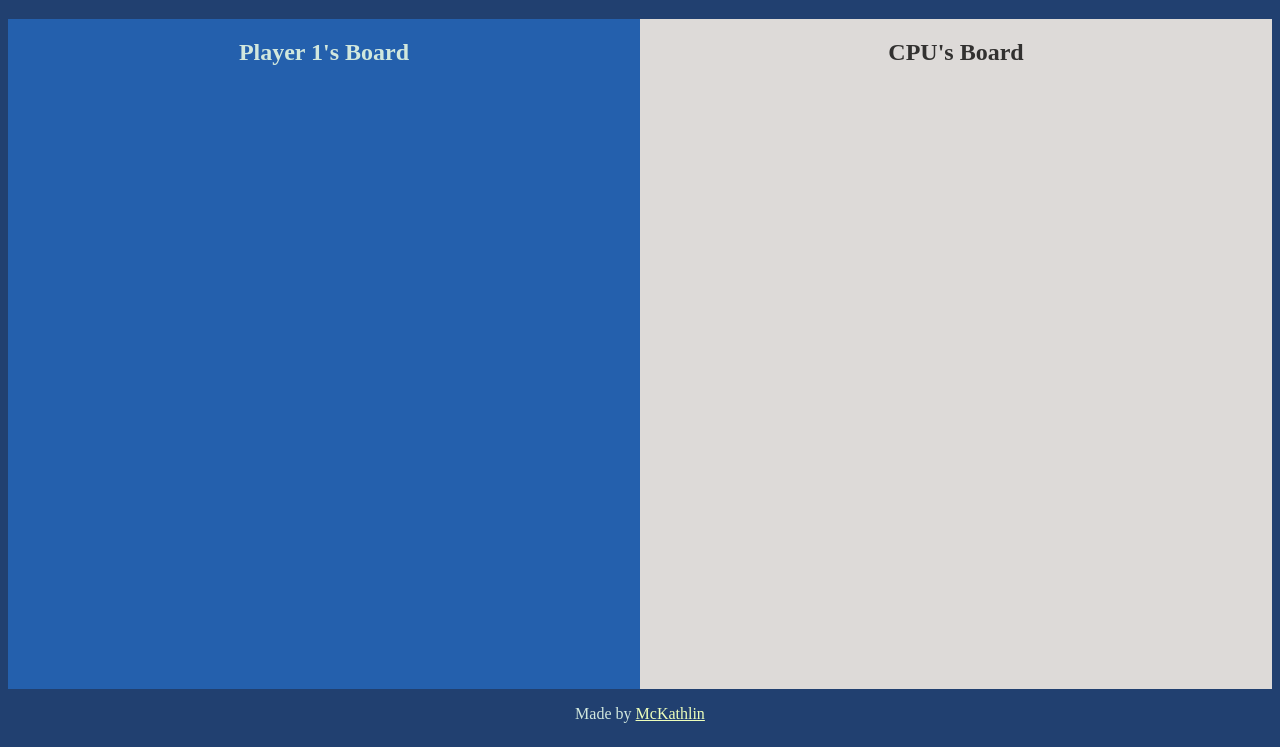
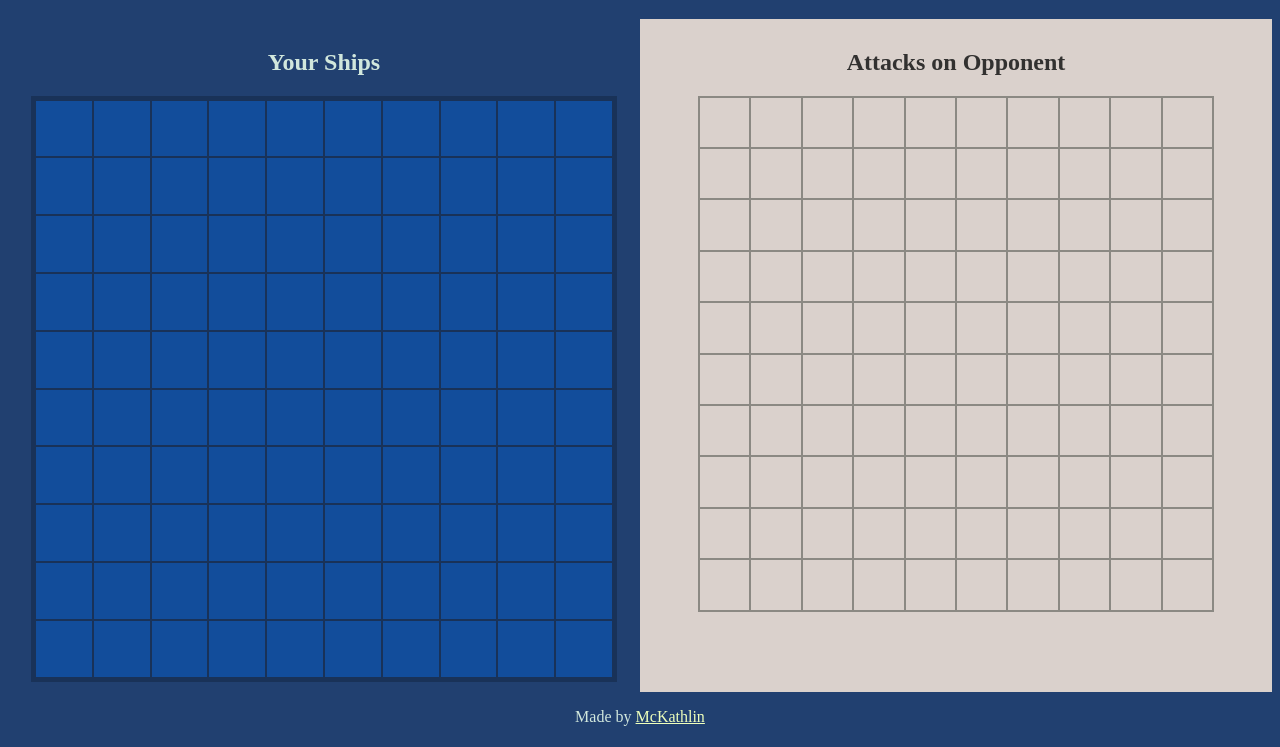
Before and after one commit to McKathlin/battleship, a website built with webpack: page src/template.html in a window 1280 px wide. Shown: the part 69-816 px from the top of the page. Built offline with nearby package versions, Linux system fonts and the light colour scheme.

Commit message:
Display and style dummy boards

```diff
--- a/src/index.js
+++ b/src/index.js
@@ -1,3 +1,34 @@
 import "./style.css";
 
 console.log("index.js loaded!");
+
+function setupBoardView(boardNode, gameBoard) {
+  const aspectRatio = gameBoard.width / gameBoard.height;
+  boardNode.style.setProperty('aspect-ratio', aspectRatio);
+  boardNode.style.setProperty(
+    'grid-template-columns',
+    `repeat(${gameBoard.width}, 1fr)`
+  );
+  boardNode.style.setProperty(
+    'grid-template-rows',
+    `repeat(${gameBoard.height}, 1fr)`
+  );
+
+  for (let i = 0; i < gameBoard.height; i++) {
+    for (let j = 0; j < gameBoard.width; j++) {
+      let cellNode = document.createElement('div');
+      cellNode.classList.add('cell');
+      boardNode.appendChild(cellNode);
+    }
+  }
+}
+
+setupBoardView(
+  document.getElementById('player-board'),
+  { width: 10, height: 10 }
+);
+
+setupBoardView(
+  document.getElementById('opponent-board'),
+  { width: 10, height: 10 }
+);
--- a/src/style.css
+++ b/src/style.css
@@ -2,7 +2,6 @@ body {
   color: #d1e7dd;
   background-color: #214070;
   height: 100vh;
-  overflow: hidden;
   text-align: center;
 
   display: flex;
@@ -23,14 +22,52 @@ main {
   grid-template-rows: 1fr 1fr;
 }
 
+/* Player section */
+
 section#player {
-  background-color: #2460ad;
+  padding: 10px;
 }
 
+section#player .board {
+  background-color: #193258;
+  max-height: calc(100vh - 14rem);
+  margin: auto;
+  padding: 5px;
+
+  display: grid;
+  gap: 2px;
+  /* Grid columns and rows are defined dynamically. */
+}
+
+section#player .board .cell {
+  background-color: #124d9b;
+}
+
+/* Opponent section */
+
 section#opponent {
+  --section-back-color: #dad1cc;
   color: #323130;
-  background-color: #dddad8;
+  background-color: var(--section-back-color, white);
+  padding: 10px 20px;
 }
+
+section#opponent .board {
+  background-color: #8b8983;
+  max-height: calc(100vh - 18rem);
+  margin: auto;
+  padding: 2px;
+
+  display: grid;
+  gap: 2px;
+  /* Grid columns and rows are defined dynamically. */
+}
+
+section#opponent .board .cell {
+  background-color: var(--section-back-color, white);
+}
+
+/* Wide screen adjustments*/
 
 @media (min-width: 600px) {
   main {
--- a/src/template.html
+++ b/src/template.html
@@ -11,14 +11,14 @@
   </header>
   <main>
     <section id="opponent">
-      <h2><span id="opponent-name">CPU</span>'s Board</h2>
-      <div class="board">
+      <h2>Attacks on <span id="opponent-name">Opponent</span></h2>
+      <div id="opponent-board" class="board">
         <!-- The board is populated programmatically. -->
       </div>
     </section>
     <section id="player">
-      <h2><span id="player-name">Player 1</span>'s Board</h2>
-      <div class="board">
+      <h2><span id="player-name-possessive">Your</span> Ships</h2>
+      <div id="player-board" class="board">
         <!-- The board is populated programmatically. -->
       </div>
     </section>
```
